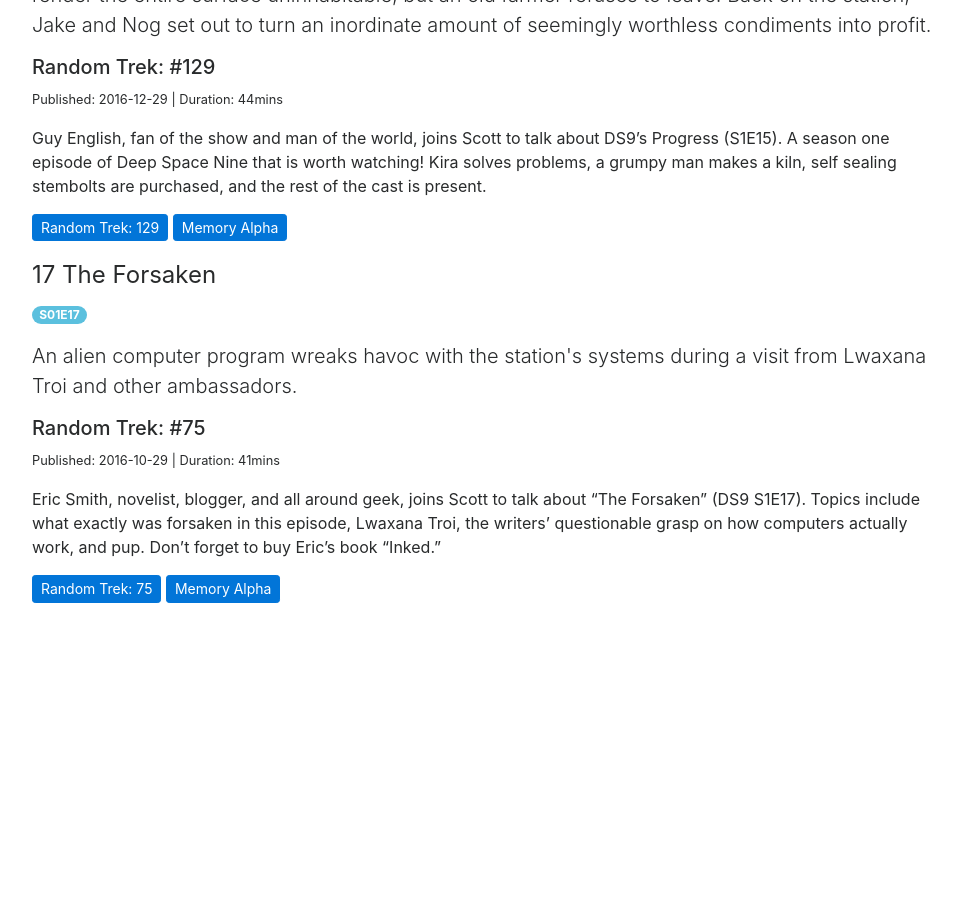
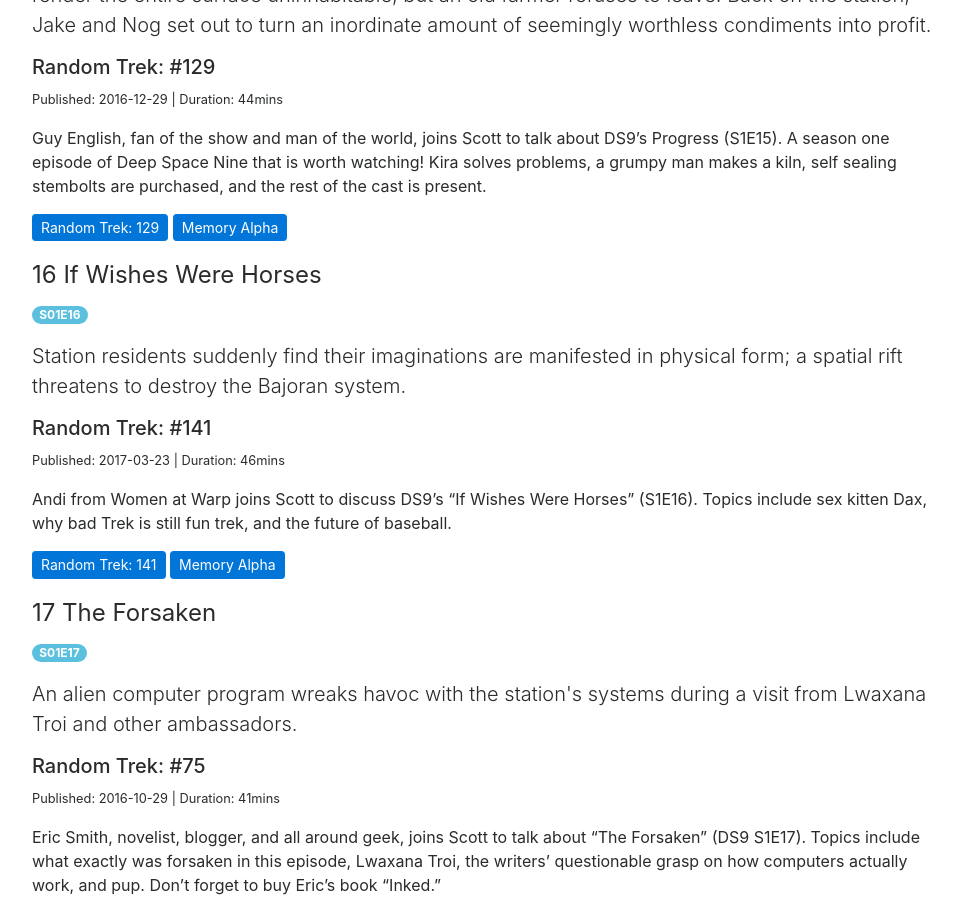
Before and after one commit to dashorst/notsorandomtrek, a Jekyll site: the page built from ds9.html, in a window 1280 px wide and 900 px high, scrolled down 1111 px. Shown: the whole window, without its empty margins (243-1204 px from the left). Built offline with Jekyll 4.4.1, drawn with Linux system fonts in a browser that asks for light colours; nearby versions of some CDN libraries; before the commit the page ends 1730 px from its top, so only the background shows below that.

Commit message:
Added RT#141 DS9 S01E16

```diff
--- a/_data/series.yml
+++ b/_data/series.yml
@@ -930,6 +930,20 @@
           description: >
             Guy English, fan of the show and man of the world, joins Scott to talk about DS9’s Progress (S1E15). A season one episode of Deep Space Nine that is worth watching! Kira solves problems, a grumpy man makes a kiln, self sealing stembolts are purchased, and the rest of the cast is present.
           guest: Guy English
+      - code: S01E16
+        number: 16
+        title: "If Wishes Were Horses"
+        summary: Station residents suddenly find their imaginations are manifested in physical form; a spatial rift threatens to destroy the Bajoran system.
+        imdb_id:
+        overcast_id: +Bum1Fw0cA
+        alpha: http://memory-alpha.wikia.com/wiki/If_Wishes_Were_Horses_(episode)
+        randomtrek:
+          date: 2017-03-23
+          duration: 46
+          trek_id: 141
+          description: >
+            Andi from Women at Warp joins Scott to discuss DS9’s “If Wishes Were Horses” (S1E16). Topics include sex kitten Dax, why bad Trek is still fun trek, and the future of baseball.
+          guest: Andi
       - code: S01E17
         number: 17
         title: "The Forsaken"
```
